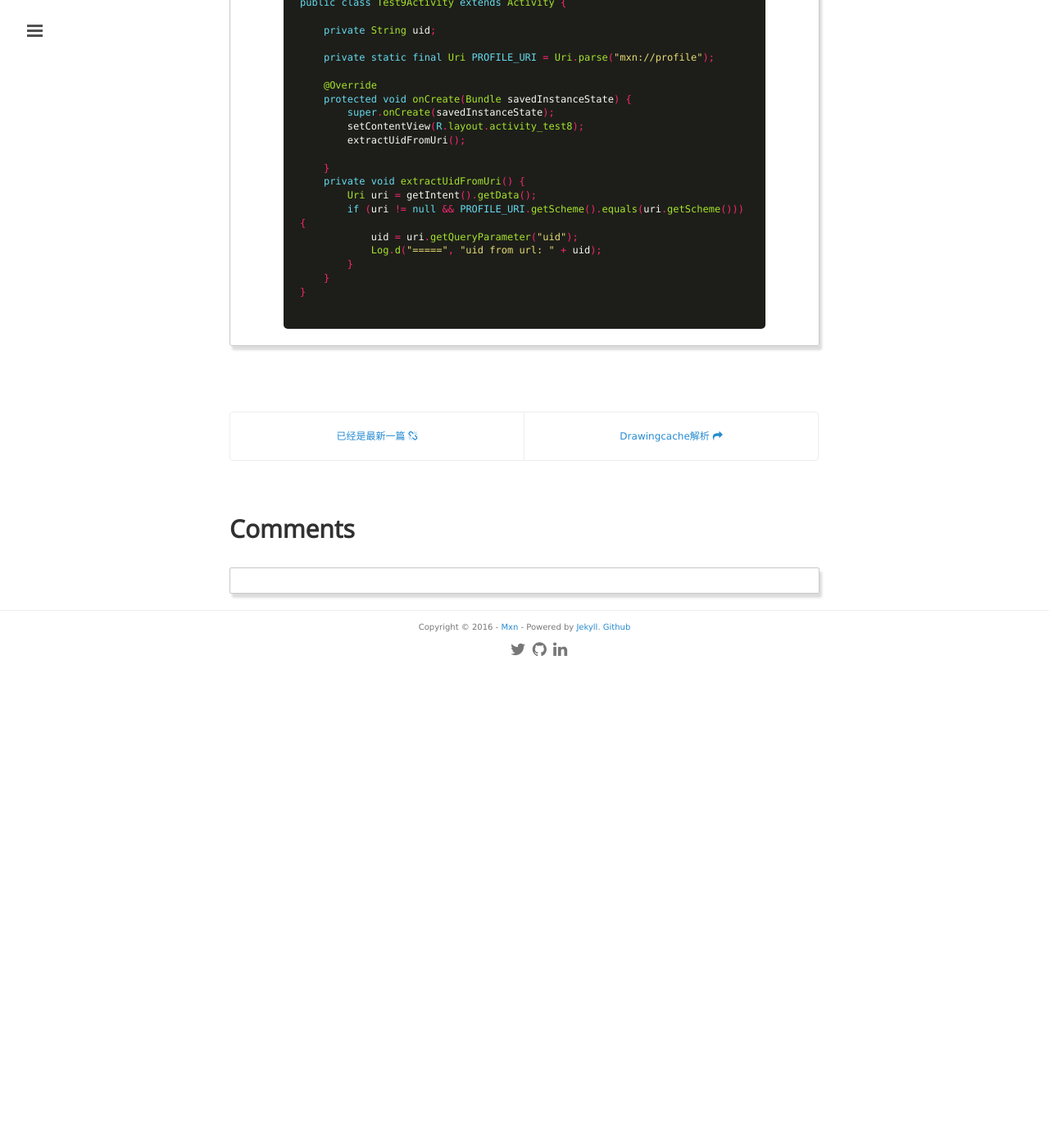
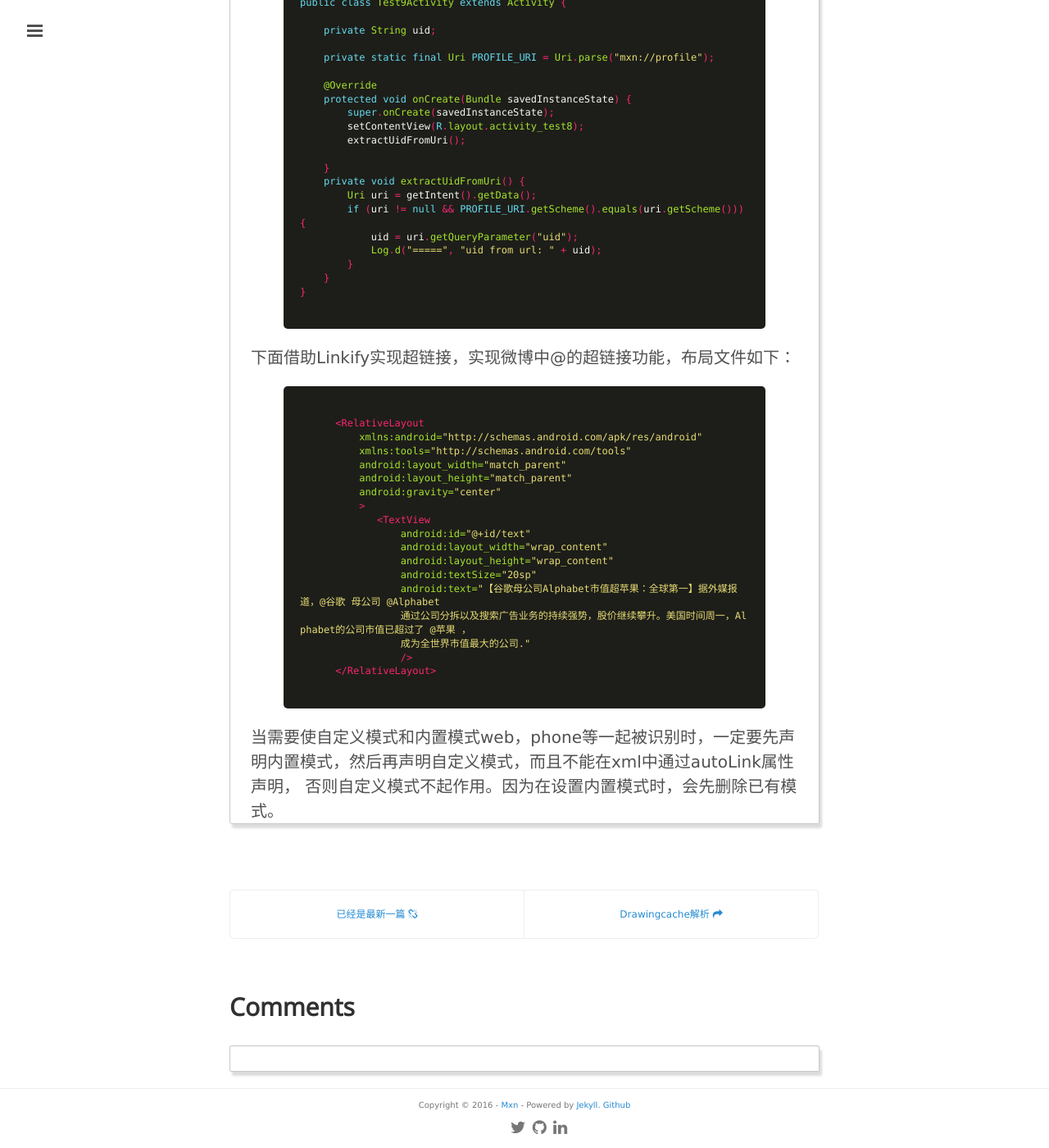
Before and after one commit to mxn21/mxn21.github.io, a Jekyll site: the page built from _posts/2016-1-29-TextView超链接实现方式总结.md, in a window 1280 px wide and 1400 px high, scrolled down 7331 px. Shown: the whole window at 82% size. Built offline with Jekyll 4.4.1, drawn with Linux system fonts in a browser that asks for light colours; Markdown is read by kramdown in place of the engine named in the settings; comment, search, counter and statistics services are not loaded; before the commit the page ends 8148 px from its top, so only the background shows below that.

Commit message:
3453454334

```diff
--- a/_posts/2016-1-29-TextView超链接实现方式总结.md
+++ b/_posts/2016-1-29-TextView超链接实现方式总结.md
@@ -325,3 +325,28 @@
     }
 }
       {% endhighlight %}
+
+下面借助Linkify实现超链接，实现微博中@的超链接功能，布局文件如下：
+
+      {% highlight xml %}
+      <RelativeLayout
+          xmlns:android="http://schemas.android.com/apk/res/android"
+          xmlns:tools="http://schemas.android.com/tools"
+          android:layout_width="match_parent"
+          android:layout_height="match_parent"
+          android:gravity="center"
+          >
+             <TextView
+                 android:id="@+id/text"
+                 android:layout_width="wrap_content"
+                 android:layout_height="wrap_content"
+                 android:textSize="20sp"
+                 android:text="【谷歌母公司Alphabet市值超苹果：全球第一】据外媒报道，@谷歌 母公司 @Alphabet
+                 通过公司分拆以及搜索广告业务的持续强势，股价继续攀升。美国时间周一，Alphabet的公司市值已超过了 @苹果 ，
+                 成为全世界市值最大的公司."
+                 />
+      </RelativeLayout>
+      {% endhighlight %}
+
+当需要使自定义模式和内置模式web，phone等一起被识别时，一定要先声明内置模式，然后再声明自定义模式，而且不能在xml中通过autoLink属性声明，
+否则自定义模式不起作用。因为在设置内置模式时，会先删除已有模式。
```
